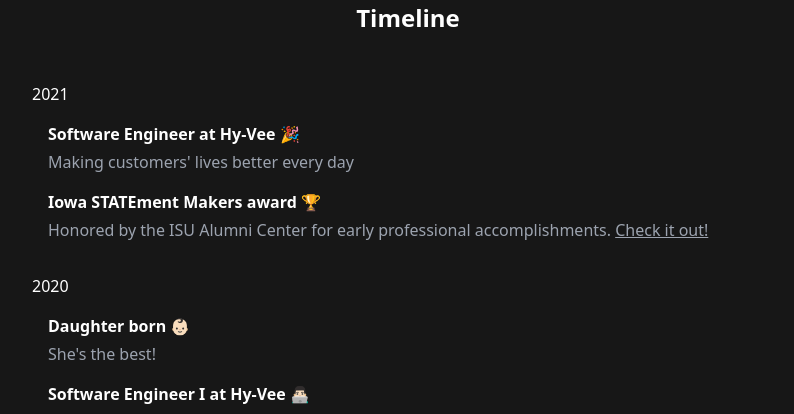
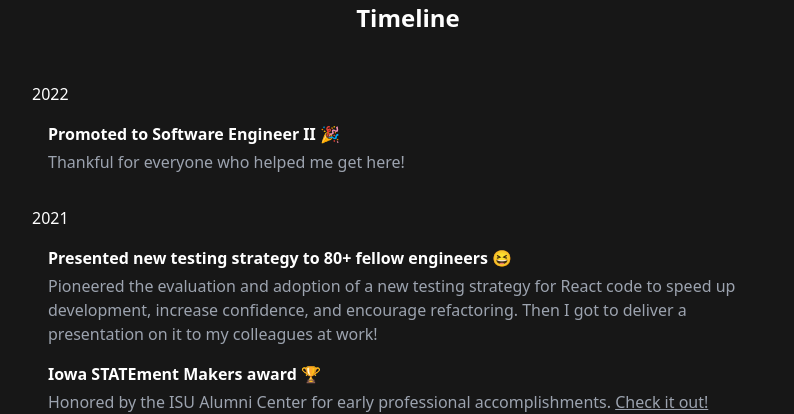
Before and after one commit to brodyd795/personal-site, a Next.js app: page / in a window 1280 px wide. Shown: the part 4080-4494 px from the top of the page, without its empty margins (232-1026 px from the left). Built offline with nearby package versions, Linux system fonts and the light colour scheme; no server answers; the database is empty.

Commit message:
update timeline events

```diff
--- a/components/timeline-events.tsx
+++ b/components/timeline-events.tsx
@@ -12,11 +12,27 @@ export interface IYearEvents {
 
 export const timelineEvents: IYearEvents[] = [
 	{
+		year: 2022,
+		events: [
+			{
+				heading: 'Promoted to Software Engineer II 🎉',
+				subtext: <div>Thankful for everyone who helped me get here!</div>
+			}
+		]
+	},
+	{
 		year: 2021,
 		events: [
 			{
-				heading: 'Software Engineer at Hy-Vee 🎉',
-				subtext: <div>{"Making customers' lives better every day"}</div>
+				heading: 'Presented new testing strategy to 80+ fellow engineers 😆',
+				subtext: (
+					<div>
+						Pioneered the evaluation and adoption of a new testing strategy for
+						React code to speed up development, increase confidence, and
+						encourage refactoring. Then I got to deliver a presentation on it to
+						my colleagues at work!
+					</div>
+				)
 			},
 			{
 				heading: 'Iowa STATEment Makers award 🏆',
```
